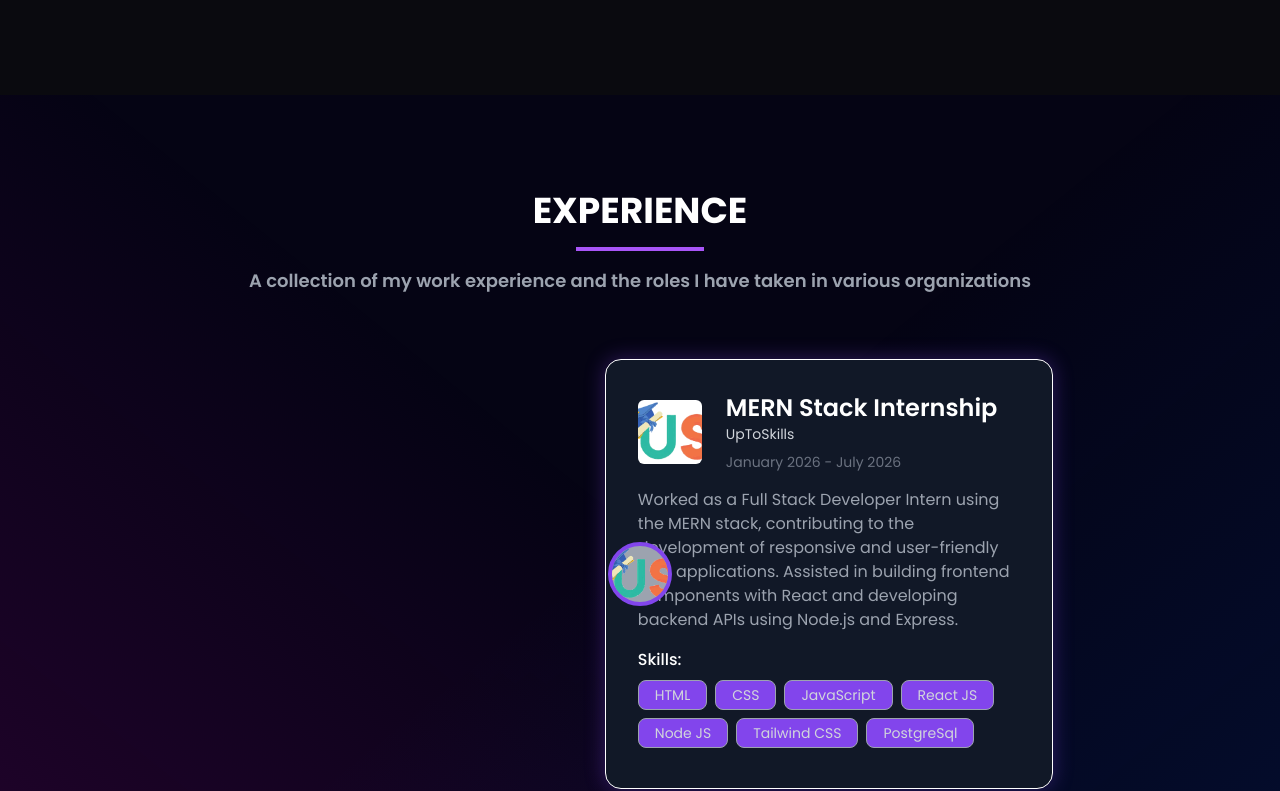
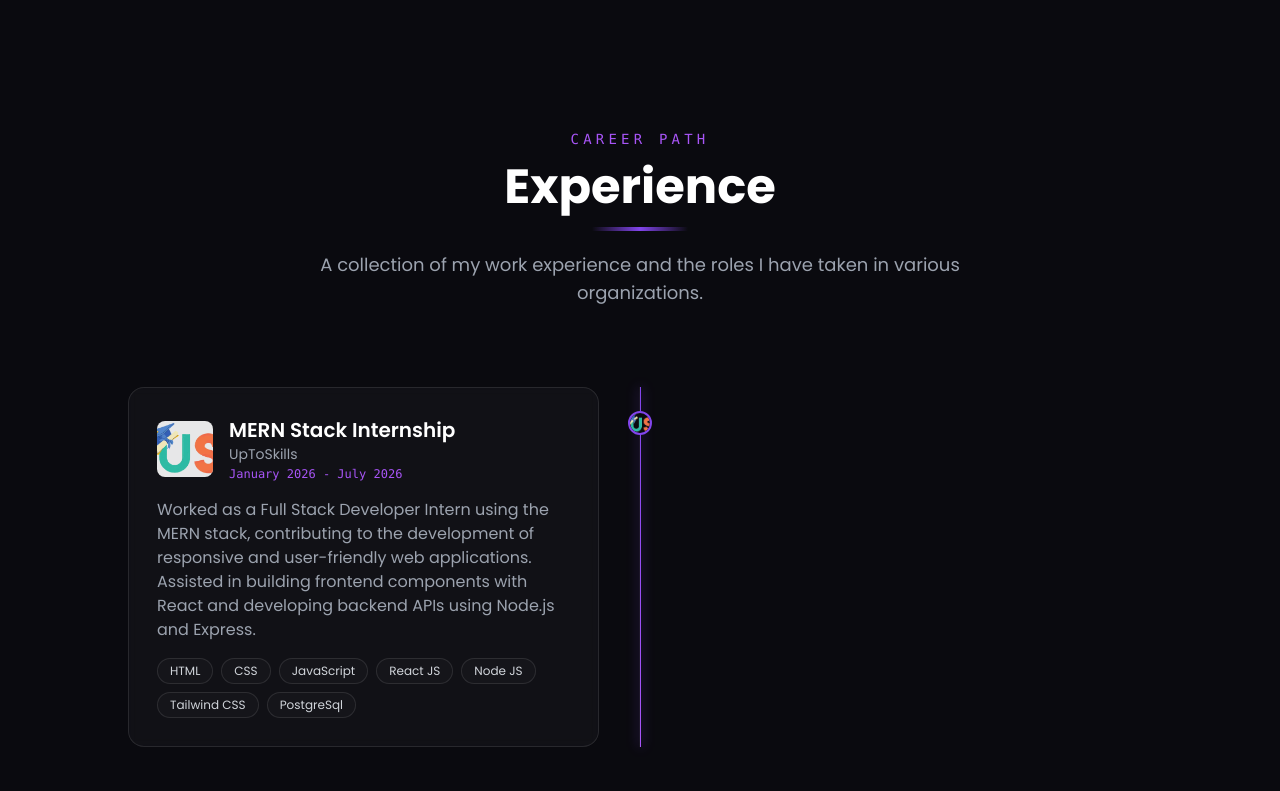
Before and after one commit to vaishnavichaudhari910/vaishnavi_chaudhari_portfolio, a React (Vite) app: page / in a window 1280 px wide. Shown: the part 1607-2398 px from the top of the page. Built offline with nearby package versions, Linux system fonts and the light colour scheme.

Commit message:
Updated Experience page

```diff
--- a/src/components/Experience/Experience.jsx
+++ b/src/components/Experience/Experience.jsx
@@ -2,14 +2,19 @@ import React from "react";
 import { motion } from "framer-motion";
 import { experiences } from "../../constants";
 
-const fadeLeft = {
-  hidden: { opacity: 0, x: 80 },
+const cardVariants = {
+  hidden: (i) => ({
+    opacity: 0,
+    x: i % 2 === 0 ? 60 : -60,
+    y: 20,
+  }),
   visible: (i) => ({
     opacity: 1,
     x: 0,
+    y: 0,
     transition: {
       duration: 0.7,
-      delay: i * 0.2,
+      delay: (i % 3) * 0.15,
       ease: "easeOut",
     },
   }),
@@ -19,106 +24,172 @@ const Experience = () => {
   return (
     <section
       id="experience"
-      className="py-24 pb-24 px-[12vw] md:px-[7vw] lg:px-[4vw] font-sans bg-skills-gradient clip-path-custom-2"
+      className="relative overflow-hidden bg-[#0a0a0f] pt-4 sm:pt-6 md:pt-8 pb-16 md:pb-24 px-5 sm:px-8 md:px-12 lg:px-16 font-sans"
     >
+      {/* Ambient background */}
+      <div className="pointer-events-none absolute inset-0 -z-10">
+        <div
+          className="absolute inset-0 opacity-[0.05]"
+          style={{
+            backgroundImage:
+              "linear-gradient(to right, #ffffff 1px, transparent 1px), linear-gradient(to bottom, #ffffff 1px, transparent 1px)",
+            backgroundSize: "48px 48px",
+            maskImage:
+              "radial-gradient(ellipse 70% 70% at 50% 30%, black 30%, transparent 100%)",
+            WebkitMaskImage:
+              "radial-gradient(ellipse 70% 70% at 50% 30%, black 30%, transparent 100%)",
+          }}
+        />
+        <motion.div
+          className="absolute top-1/3 left-1/2 -translate-x-1/2 w-[36rem] h-[24rem] rounded-full blur-[130px] opacity-30"
+          style={{ background: "radial-gradient(circle, #8245ec, transparent 70%)" }}
+          animate={{ x: [0, 30, -30, 0] }}
+          transition={{ duration: 22, repeat: Infinity, ease: "easeInOut" }}
+        />
+      </div>
+
       {/* Section Title */}
       <motion.div
-        initial={{ opacity: 0, y: 40 }}
+        initial={{ opacity: 0, y: 30 }}
         whileInView={{ opacity: 1, y: 0 }}
-        transition={{ duration: 0.7 }}
+        transition={{ duration: 0.6 }}
         viewport={{ once: true }}
-        className="text-center mb-16"
+        className="text-center mb-14 md:mb-20"
       >
-        <h2 className="text-4xl font-bold text-white">EXPERIENCE</h2>
-        <div className="w-32 h-1 bg-purple-500 mx-auto mt-4"></div>
-        <p className="text-gray-400 mt-4 text-lg font-semibold">
+        <span className="text-xs sm:text-sm font-mono tracking-[0.3em] text-[#a855f7] uppercase">
+          Career path
+        </span>
+        <h2 className="mt-3 text-3xl sm:text-4xl md:text-5xl font-bold text-white">
+          Experience
+        </h2>
+        <motion.div
+          className="h-1 bg-gradient-to-r from-transparent via-[#8245ec] to-transparent mx-auto mt-4"
+          initial={{ width: 0 }}
+          whileInView={{ width: "6rem" }}
+          transition={{ duration: 0.6, delay: 0.2 }}
+          viewport={{ once: true }}
+        />
+        <p className="text-gray-400 mt-5 text-sm sm:text-base md:text-lg max-w-2xl mx-auto leading-7">
           A collection of my work experience and the roles I have taken in
-          various organizations
+          various organizations.
         </p>
       </motion.div>
 
-      {/* Experience Timeline */}
-      <div className="relative">
-        {/* Vertical line */}
-        <div className="absolute sm:left-1/2 left-0 transform -translate-x-1/2 sm:-translate-x-0 w-1 bg-white h-full"></div>
+      {/* Timeline */}
+      <div className="relative max-w-5xl mx-auto">
+        {/* Base track line */}
+        <div className="absolute left-6 sm:left-1/2 sm:-translate-x-1/2 top-0 bottom-0 w-px bg-white/10" />
 
-        {/* Experience Entries */}
-        {experiences.map((experience, index) => (
+        {/* Animated glowing progress line */}
         <motion.div
-            key={experience.id}
-            custom={index}
-            vvariants={fadeLeft}
-            initial="hidden"
-            whileInView="visible"
-            viewport={{ once: true }}
-            className={`flex flex-col sm:flex-row items-center mb-16 ${
-              index % 2 === 0 ? "sm:justify-end" : "sm:justify-start"
-            }`}
-          >
-            {/* Timeline Circle */}
-            <div className="absolute sm:left-1/2 left-0 transform -translate-x-1/2 bg-gray-400 border-4 border-[#8245ec] w-12 h-12 sm:w-16 sm:h-16 rounded-full flex justify-center items-center z-10">
+          className="absolute left-6 sm:left-1/2 sm:-translate-x-1/2 top-0 w-px origin-top"
+          style={{
+            background: "linear-gradient(to bottom, #8245ec, #a855f7)",
+            boxShadow: "0 0 12px #8245ec",
+            height: "100%",
+          }}
+          initial={{ scaleY: 0 }}
+          whileInView={{ scaleY: 1 }}
+          transition={{ duration: 1.2, ease: "easeInOut" }}
+          viewport={{ once: true, amount: 0.1 }}
+        />
+
+        <div className="flex flex-col gap-12 sm:gap-16">
+          {experiences.map((experience, index) => {
+            const isEven = index % 2 === 0;
+            return (
+              <div key={experience.id} className="relative">
+                {/* Timeline dot */}
+                <div className="absolute left-6 sm:left-1/2 -translate-x-1/2 top-6 z-10">
+                  <span className="relative flex h-5 w-5 sm:h-6 sm:w-6">
+                    <span className="animate-ping absolute inline-flex h-full w-full rounded-full bg-[#8245ec] opacity-50" />
+                    <span className="relative inline-flex items-center justify-center h-5 w-5 sm:h-6 sm:w-6 rounded-full bg-[#0a0a0f] border-2 border-[#8245ec] overflow-hidden">
                       <img
                         src={experience.img}
                         alt={experience.company}
                         className="w-full h-full object-cover rounded-full"
                       />
+                    </span>
+                  </span>
                 </div>
 
-            {/* Content Section */}
+                {/* Card row */}
                 <motion.div
-              whileHover={{ scale: 1.05 }}
-              className={`w-full sm:max-w-md p-4 sm:p-8 rounded-2xl shadow-2xl border border-white bg-gray-900 backdrop-blur-md shadow-[0_0_20px_1px_rgba(130,69,236,0.3)] ${
-                index % 2 === 0 ? "sm:ml-0" : "sm:mr-0"
-              } sm:ml-44 sm:mr-44 ml-8`}
+                  custom={index}
+                  variants={cardVariants}
+                  initial="hidden"
+                  whileInView="visible"
+                  viewport={{ once: true, amount: 0.3 }}
+                  className={`flex ${
+                    isEven ? "sm:justify-start" : "sm:justify-end"
+                  }`}
                 >
-              {/* Flex container for image and text */}
-              <div className="flex items-center space-x-6">
-                {/* Company Logo/Image */}
-                <div className="w-16 h-16 bg-white rounded-md overflow-hidden">
+                  <motion.div
+                    whileHover={{ y: -4 }}
+                    className={`
+                      ml-16 sm:ml-0 w-full sm:w-[46%]
+                      relative rounded-2xl p-5 sm:p-6 md:p-7
+                      bg-white/[0.03] backdrop-blur-sm
+                      border border-white/10
+                      transition-all duration-300
+                      hover:border-[#8245ec]/50
+                      hover:shadow-[0_0_30px_rgba(130,69,236,0.25)]
+                    `}
+                  >
+                    {/* Header */}
+                    <div className="flex items-center gap-4">
+                      <div className="w-12 h-12 sm:w-14 sm:h-14 rounded-lg overflow-hidden bg-white/90 flex-shrink-0">
                         <img
                           src={experience.img}
                           alt={experience.company}
                           className="w-full h-full object-cover"
                         />
                       </div>
-
-                {/* Role, Company Name, and Date */}
-                <div className="flex flex-col justify-between">
-                  <div>
-                    <h3 className="text-xl sm:text-2xl font-semibold text-white">
+                      <div className="min-w-0">
+                        <h3 className="text-base sm:text-lg md:text-xl font-semibold text-white truncate">
                           {experience.role}
                         </h3>
-                    <h4 className="text-md sm:text-sm text-gray-300">
+                        <h4 className="text-xs sm:text-sm text-gray-400 truncate">
                           {experience.company}
                         </h4>
-                  </div>
-
-                  <p className="text-sm text-gray-500 mt-2">
+                        <p className="text-[11px] sm:text-xs font-mono text-[#a855f7] mt-0.5">
                           {experience.date}
                         </p>
                       </div>
                     </div>
 
-              <p className="mt-4 text-gray-400">{experience.desc}</p>
+                    <p className="mt-4 text-sm sm:text-base text-gray-400 leading-6">
+                      {experience.desc}
+                    </p>
 
-              <div className="mt-4">
-                <h5 className="font-medium text-white">Skills:</h5>
-
-                <ul className="flex flex-wrap mt-2">
-                  {experience.skills.map((skill, index) => (
-                    <motion.li
-                      key={index}
-                      whileHover={{ scale: 1.1 }}
-                      className="bg-[#8245ec] text-gray-300 px-4 py-1 text-xs sm:text-sm rounded-lg mr-2 mb-2 border border-gray-400"
+                    {/* Skills */}
+                    <div className="mt-4 flex flex-wrap gap-2">
+                      {experience.skills.map((skill, i) => (
+                        <motion.span
+                          key={i}
+                          whileHover={{
+                            y: -2,
+                            borderColor: "#8245ec",
+                          }}
+                          className="
+                            text-[11px] sm:text-xs
+                            px-3 py-1 rounded-full
+                            border border-white/10
+                            bg-white/[0.02]
+                            text-gray-300
+                            transition-colors duration-300
+                          "
                         >
                           {skill}
-                    </motion.li>
+                        </motion.span>
                       ))}
-                </ul>
                     </div>
                   </motion.div>
                 </motion.div>
-        ))}
+              </div>
+            );
+          })}
+        </div>
       </div>
     </section>
   );
```
Lines whose indentation alone changed are shown as unchanged.
